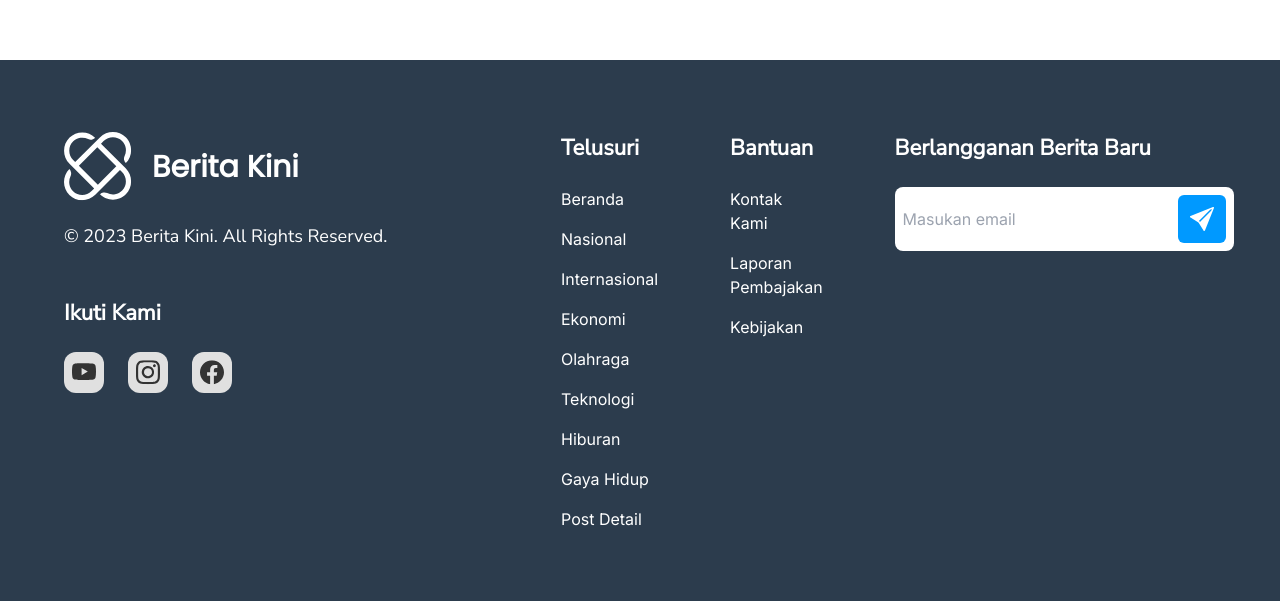
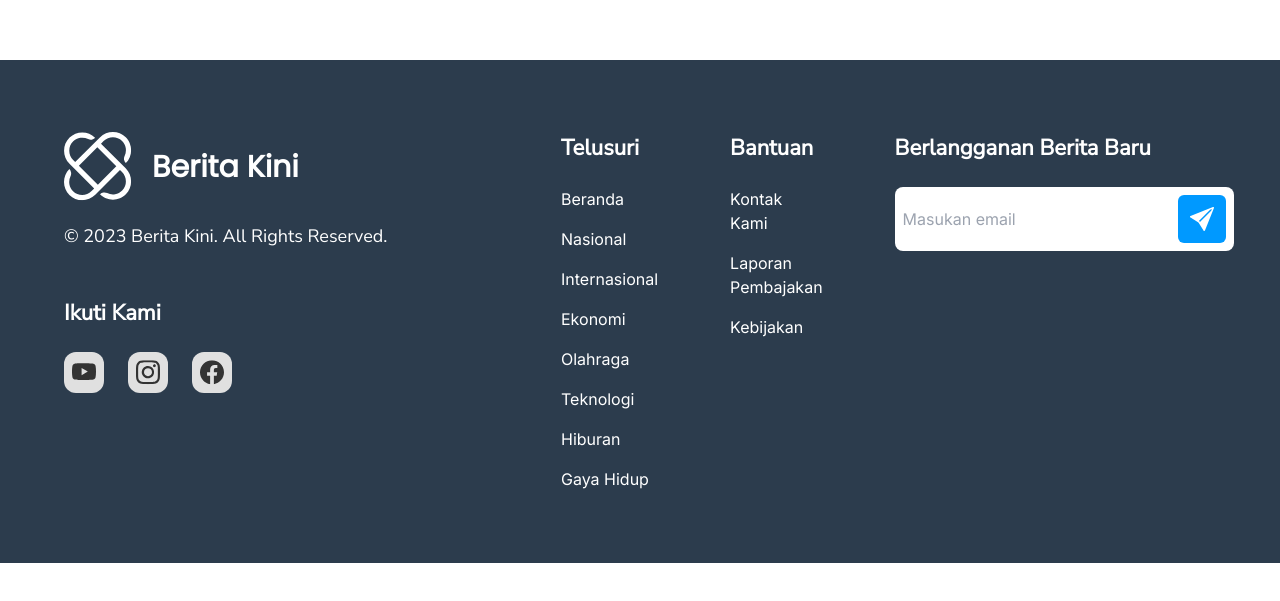
Before and after one commit to akfalah/berita-kini, a React (Vite) app: page / in a window 1280 px wide. Shown: the part 992-1593 px from the top of the page. After the commit the page ends 1555 px from the top, so only its background shows below. Built offline with nearby package versions, Linux system fonts and the light colour scheme.

Commit message:
update: fix the footer

```diff
--- a/src/Components/Layout/PageLayout/Footer.jsx
+++ b/src/Components/Layout/PageLayout/Footer.jsx
@@ -155,7 +155,7 @@ const Footer = () => {
 
         <div className="flex flex-col space-y-4 text-body-md-medium text-white">
           {routes.map((route, index) => (
-            route.path === "/post/:title" ? null :
+            route.path === "/berita-kini/post/:title" ? null :
             <Link key={index} to={route.path}>
               {route.name}
             </Link>
```
